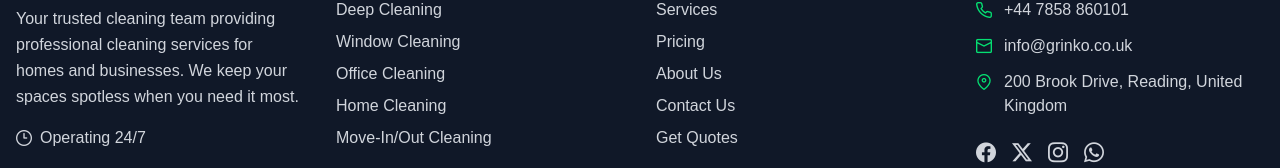
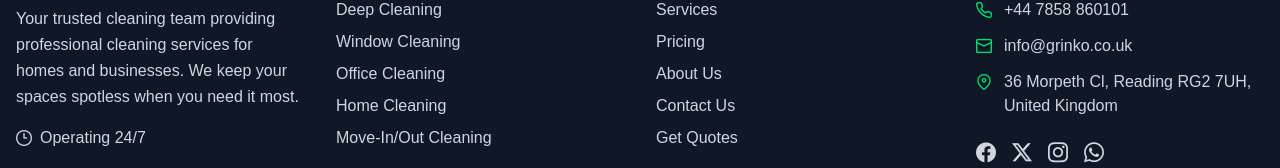
Before and after one commit to XanderJ1/Grinko, a Next.js app: page /about-us in a window 1280 px wide. Shown: the part 2902-3070 px from the top of the page. Built offline with nearby package versions, Linux system fonts and the light colour scheme.

Commit message:
Modify for client

```diff
--- a/app/page.js
+++ b/app/page.js
@@ -31,15 +31,19 @@ export default function HomePage() {
                 <h2 id="services-heading" className="sr-only">
                     Our Services
                 </h2>
-                <OurServices />
+                <div data-bid="162116" data-url="https://app.revu.cloud" data-aid="25780">
+                    <script src="https://widget.reviewability.com/js/widgetAdv.min.js" async></script>
+                </div>
+                <script className="json-ld-content" type="application/ld+json"></script>
+
+                <OurServices/>
             </section>
             <section aria-labelledby="testimonials-heading">
                 <h2 id="testimonials-heading" className="sr-only">
                     Testimonials
                 </h2>
-                <Testimonials />
+                <Testimonials/>
             </section>
-            <Footer />
         </main>
     )
 }
--- a/components/Footer.jsx
+++ b/components/Footer.jsx
@@ -63,7 +63,7 @@ const Footer = () => {
                             </div>
                             <div className="flex items-start">
                                 <i className="pi pi-map-marker mr-3 text-green-400 mt-1"></i>
-                                <span>200 Brook Drive, Reading, United Kingdom</span>
+                                <span>36 Morpeth Cl, Reading RG2 7UH, United Kingdom</span>
                             </div>
                         </div>
 
```
